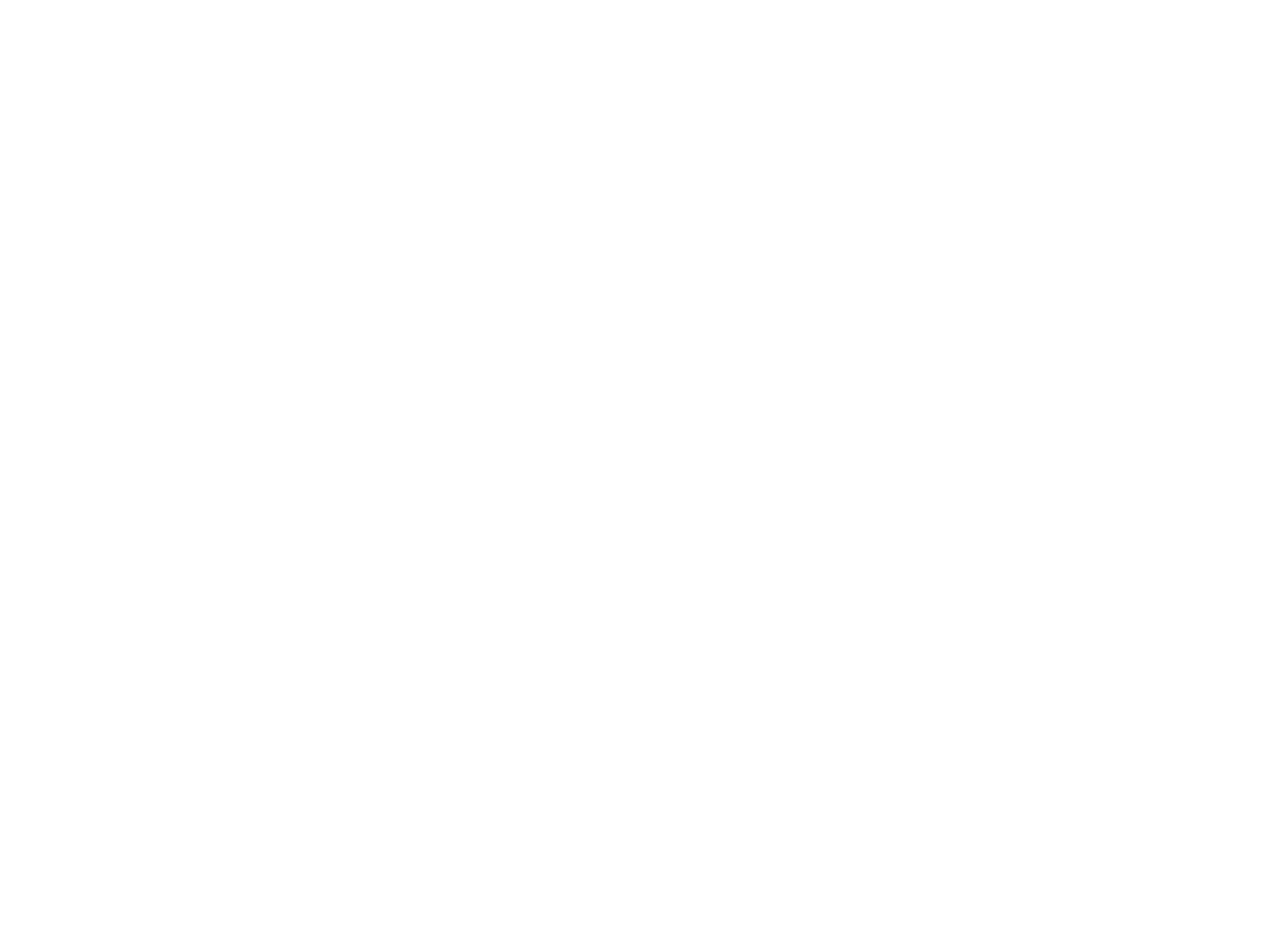
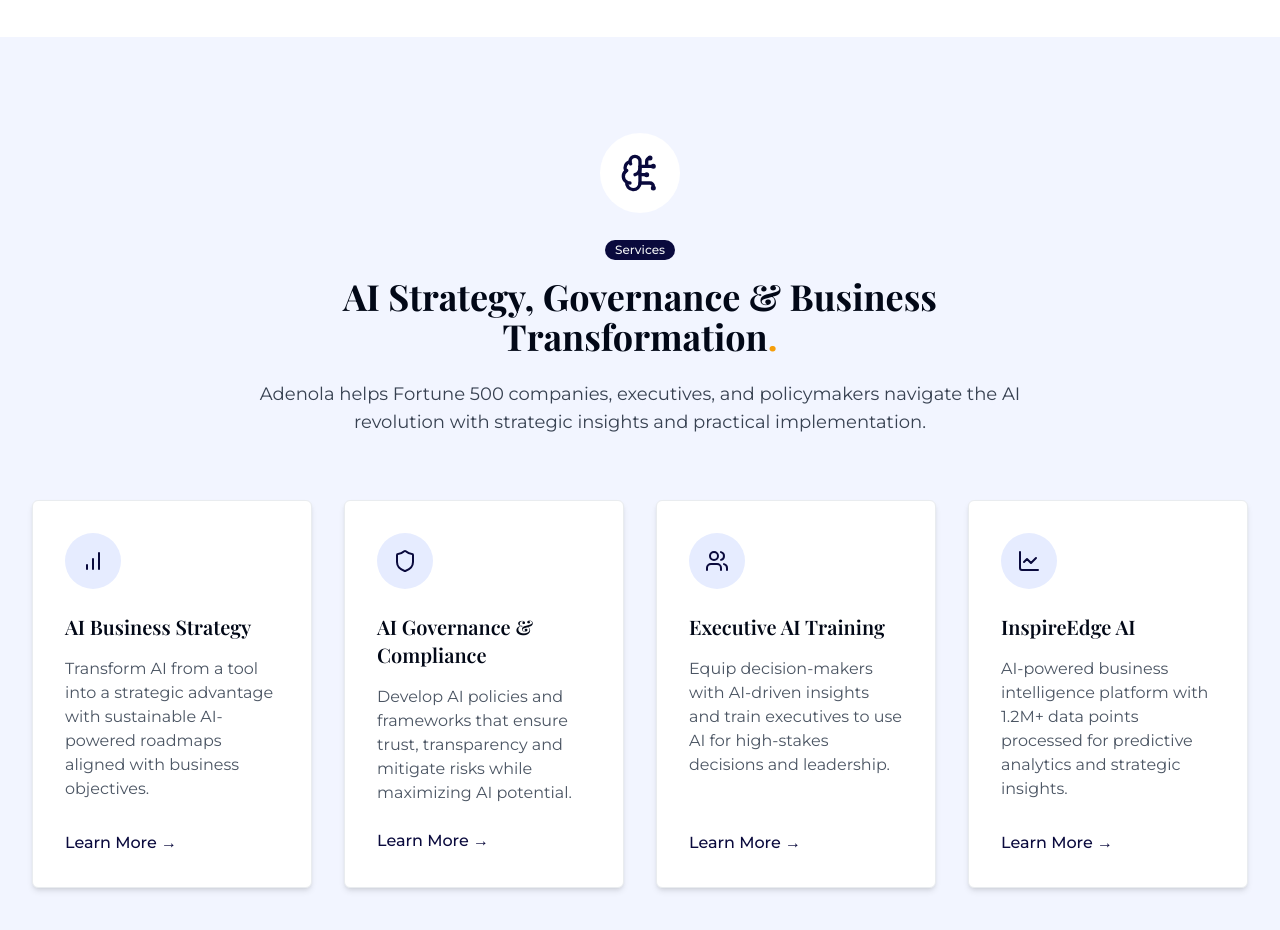
Before and after one commit to AChris-T/Inspire, a React (Vite) app: page / in a window 1280 px wide. Shown: the part 1700-2630 px from the top of the page. Before the commit the page ends 1737 px from the top, so only its background shows below. Built offline with nearby package versions, Linux system fonts and the light colour scheme.

Commit message:
feat: Added Service Section

```diff
--- /dev/null
+++ b/src/assets/ServiceIcon.tsx
@@ -0,0 +1,37 @@
+export default function ServiceIcon() {
+  return (
+    <svg
+      xmlns="http://www.w3.org/2000/svg"
+      width="24"
+      height="24"
+      viewBox="0 0 24 24"
+      fill="none"
+      stroke="currentColor"
+      stroke-width="2"
+      stroke-linecap="round"
+      stroke-linejoin="round"
+      className="lucide lucide-brain-circuit w-10 h-10 text-navy-900"
+      data-lov-id="src/components/Services.tsx:53:12"
+      data-lov-name="BrainCircuit"
+      data-component-path="src/components/Services.tsx"
+      data-component-line="53"
+      data-component-file="Services.tsx"
+      data-component-name="BrainCircuit"
+      data-component-content="%7B%22className%22%3A%22w-10%20h-10%20text-navy-900%22%7D"
+    >
+      <path d="M12 5a3 3 0 1 0-5.997.125 4 4 0 0 0-2.526 5.77 4 4 0 0 0 .556 6.588A4 4 0 1 0 12 18Z"></path>
+      <path d="M9 13a4.5 4.5 0 0 0 3-4"></path>
+      <path d="M6.003 5.125A3 3 0 0 0 6.401 6.5"></path>
+      <path d="M3.477 10.896a4 4 0 0 1 .585-.396"></path>
+      <path d="M6 18a4 4 0 0 1-1.967-.516"></path>
+      <path d="M12 13h4"></path>
+      <path d="M12 18h6a2 2 0 0 1 2 2v1"></path>
+      <path d="M12 8h8"></path>
+      <path d="M16 8V5a2 2 0 0 1 2-2"></path>
+      <circle cx="16" cy="13" r=".5"></circle>
+      <circle cx="18" cy="3" r=".5"></circle>
+      <circle cx="20" cy="21" r=".5"></circle>
+      <circle cx="20" cy="8" r=".5"></circle>
+    </svg>
+  );
+}
--- /dev/null
+++ b/src/components/Service.tsx
@@ -0,0 +1,173 @@
+import { useEffect, useRef } from 'react';
+import { Link } from 'react-router-dom';
+import {
+  Mic,
+  Briefcase,
+  BookOpen,
+  LineChart,
+  Shield,
+  Users,
+  BarChart,
+} from 'lucide-react';
+import ServiceIcon from '../assets/ServiceIcon';
+
+const Services = () => {
+  const sectionRef = useRef<HTMLDivElement>(null);
+  const titleRef = useRef<HTMLDivElement>(null);
+  const cardsRef = useRef<HTMLDivElement>(null);
+
+  useEffect(() => {
+    const observer = new IntersectionObserver(
+      (entries) => {
+        entries.forEach((entry) => {
+          if (entry.isIntersecting) {
+            if (titleRef.current) {
+              titleRef.current.classList.add('opacity-100');
+              titleRef.current.classList.remove('translate-y-4');
+            }
+            if (cardsRef.current) {
+              cardsRef.current.classList.add('opacity-100');
+              cardsRef.current.classList.remove('translate-y-8');
+            }
+          }
+        });
+      },
+      { threshold: 0.1 }
+    );
+
+    if (sectionRef.current) {
+      observer.observe(sectionRef.current);
+    }
+
+    return () => {
+      if (sectionRef.current) {
+        observer.unobserve(sectionRef.current);
+      }
+    };
+  }, []);
+
+  return (
+    <section
+      ref={sectionRef}
+      className="section-padding bg-navy-50"
+      id="services"
+    >
+      <div className="content-container">
+        <div
+          ref={titleRef}
+          className="text-center max-w-3xl mx-auto mb-16 opacity-0 translate-y-4 transition-all duration-1000 ease-out"
+        >
+          <div className=" flex justify-center items-center mb-6">
+            <div className="bg-white w-20 h-20 rounded-full flex justify-center items-center">
+              <ServiceIcon />
+            </div>
+          </div>
+          <span className="badge mb-4">Services</span>
+          <h2 className="section-heading mb-6">
+            AI Strategy, Governance & Business Transformation
+            <span className="text-gold-500">.</span>
+          </h2>
+          <p className="text-lg text-gray-700">
+            Adenola helps Fortune 500 companies, executives, and policymakers
+            navigate the AI revolution with strategic insights and practical
+            implementation.
+          </p>
+        </div>
+
+        <div
+          ref={cardsRef}
+          className="grid grid-cols-1 md:grid-cols-2 lg:grid-cols-4 gap-8 opacity-0 translate-y-8 transition-all duration-1000 ease-out delay-300"
+        >
+          {/* AI Strategy Card */}
+          <div className="premium-card group">
+            <div className="p-8">
+              <div className="w-14 h-14 rounded-full bg-navy-100 flex items-center justify-center mb-6 group-hover:bg-navy-900 transition-colors duration-300">
+                <BarChart className="w-6 h-6 text-navy-900 group-hover:text-white transition-colors duration-300" />
+              </div>
+              <h3 className="text-xl font-semibold mb-4">
+                AI Business Strategy
+              </h3>
+              <p className="text-gray-600 mb-6 lg:h-[150px]">
+                Transform AI from a tool into a strategic advantage with
+                sustainable AI-powered roadmaps aligned with business
+                objectives.
+              </p>
+              <Link
+                to="/consulting"
+                className="inline-block font-medium text-navy-900 hover:text-navy-700 transition-colors duration-300"
+              >
+                Learn More →
+              </Link>
+            </div>
+          </div>
+
+          {/* Governance Card */}
+          <div className="premium-card group">
+            <div className="p-8">
+              <div className="w-14 h-14 rounded-full bg-navy-100 flex items-center justify-center mb-6 group-hover:bg-navy-900 transition-colors duration-300">
+                <Shield className="w-6 h-6 text-navy-900 group-hover:text-white transition-colors duration-300" />
+              </div>
+              <h3 className="text-xl font-semibold mb-4">
+                AI Governance & Compliance
+              </h3>
+              <p className="text-gray-600 mb-6">
+                Develop AI policies and frameworks that ensure trust,
+                transparency and mitigate risks while maximizing AI potential.
+              </p>
+              <Link
+                to="/consulting"
+                className="inline-block font-medium text-navy-900 hover:text-navy-700 transition-colors duration-300"
+              >
+                Learn More →
+              </Link>
+            </div>
+          </div>
+
+          {/* Executive Training Card */}
+          <div className="premium-card group">
+            <div className="p-8">
+              <div className="w-14 h-14 rounded-full bg-navy-100 flex items-center justify-center mb-6 group-hover:bg-navy-900 transition-colors duration-300">
+                <Users className="w-6 h-6 text-navy-900 group-hover:text-white transition-colors duration-300" />
+              </div>
+              <h3 className="text-xl font-semibold mb-4">
+                Executive AI Training
+              </h3>
+              <p className="text-gray-600 mb-6 lg:h-[150px]">
+                Equip decision-makers with AI-driven insights and train
+                executives to use AI for high-stakes decisions and leadership.
+              </p>
+              <Link
+                to="/course"
+                className="inline-block font-medium text-navy-900 hover:text-navy-700 transition-colors duration-300"
+              >
+                Learn More →
+              </Link>
+            </div>
+          </div>
+
+          {/* InspireEdge Card */}
+          <div className="premium-card group">
+            <div className="p-8">
+              <div className="w-14 h-14 rounded-full bg-navy-100 flex items-center justify-center mb-6 group-hover:bg-navy-900 transition-colors duration-300">
+                <LineChart className="w-6 h-6 text-navy-900 group-hover:text-white transition-colors duration-300" />
+              </div>
+              <h3 className="text-xl font-semibold mb-4">InspireEdge AI</h3>
+              <p className="text-gray-600 mb-6  lg:h-[150px]">
+                AI-powered business intelligence platform with 1.2M+ data points
+                processed for predictive analytics and strategic insights.
+              </p>
+              <Link
+                to="/inspireedge"
+                className="inline-block font-medium text-navy-900 hover:text-navy-700 transition-colors duration-300"
+              >
+                Learn More →
+              </Link>
+            </div>
+          </div>
+        </div>
+      </div>
+    </section>
+  );
+};
+
+export default Services;
--- a/src/page/Home.tsx
+++ b/src/page/Home.tsx
@@ -2,6 +2,7 @@
 import Header from '../components/Header';
 import Hero from '../components/Hero';
 import About from '../components/About';
+import Services from '../components/Service';
 
 export default function Home() {
   const [pageLoaded, setPageLoaded] = useState(false);
@@ -24,6 +25,7 @@
       <main>
         <Hero />
         <About />
+        <Services />
       </main>
     </div>
   );
```
Also changed, not shown: src/assets/CEO.png (added).
